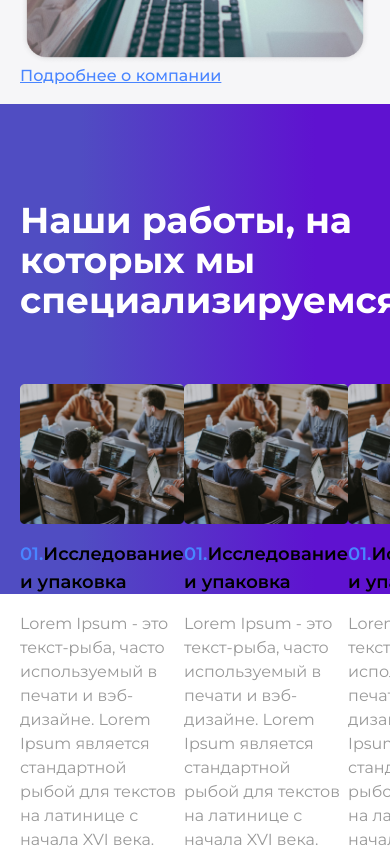
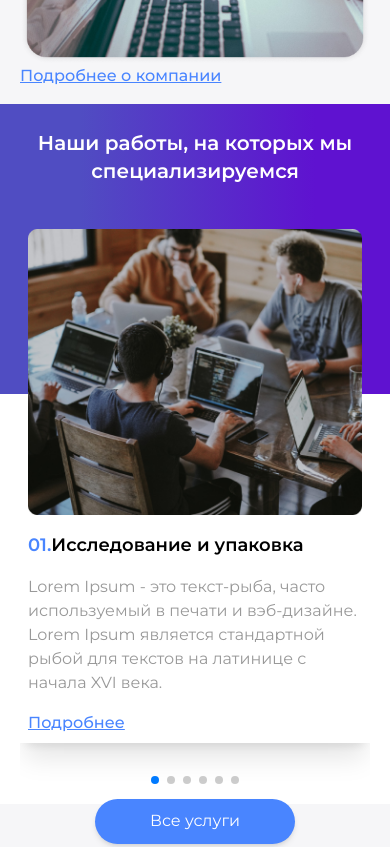
Before and after one commit to NursultanUlanuulu/KaiSoft, a React (Vite) app: page / in a window 390 px wide. Shown: the part 1740-2587 px from the top of the page. Built offline with nearby package versions, Linux system fonts and the light colour scheme.

Commit message:
fixed projects

```diff
--- a/package.json
+++ b/package.json
@@ -10,9 +10,13 @@
     "preview": "vite preview"
   },
   "dependencies": {
+    "@emotion/react": "^11.11.4",
+    "@emotion/styled": "^11.11.0",
+    "@mui/icons-material": "^5.15.12",
     "react": "^18.2.0",
     "react-dom": "^18.2.0",
-    "styled-components": "^6.1.8"
+    "styled-components": "^6.1.8",
+    "swiper": "^11.0.7"
   },
   "devDependencies": {
     "@types/react": "^18.2.15",
--- a/src/components/allServices/AllServises.jsx
+++ b/src/components/allServices/AllServises.jsx
@@ -3,25 +3,57 @@ import Button from "../UI/Button";
 import { Container } from "../../style/style";
 import ser from "../../assets/images/AllServices/serv.png";
 import { allServisesCard } from "../../utils/constants/constants";
+import { Swiper, SwiperSlide } from "swiper/react";
+import "swiper/css";
+import "swiper/css/pagination";
+import { Pagination } from "swiper/modules";
 
 export default function AllServises() {
   return (
-    <div className="h-[900px]">
+    <div className="w-full h-[700px] ">
       <Background>
         <Container>
-          <div className="flex justify-between items-center pt-24 ">
-            <h2 className="text-[#FFF]  text-4xl font-bold w-[540px]">
+          <div className="flex justify-between items-center lg:pt-24 ">
+            <h2 className="text-[#FFF] text-xl text-center font-semibold sm:text-2xl md:text-3xl lg:text-4xl lg:font-bold lg:w-[540px]">
               Наши работы, на которых мы специализируемся
             </h2>
-            <Button className="bg-[#4985FF] text-white w-[200px] h-[45px] rounded-[30px] shadow-md">
+            <Button className="bg-[#4985FF] text-white hidden w-[200px] h-[45px] rounded-[30px] shadow-md lg:inline-block">
               Все услуги
             </Button>
           </div>
-          <div className="flex justify-between border-b-2 border-[#E0E0E0] pb-16">
+          <Swiper
+            slidesPerView={3}
+            spaceBetween={10}
+            pagination={{
+              clickable: true,
+            }}
+            breakpoints={{
+              320: {
+                slidesPerView: 1,
+                spaceBetween: 20,
+              },
+              640: {
+                slidesPerView: 2,
+                spaceBetween: 20,
+              },
+              768: {
+                slidesPerView: 2,
+                spaceBetween: 40,
+              },
+              1024: {
+                slidesPerView: 3,
+                spaceBetween: 10,
+              },
+            }}
+            modules={[Pagination]}
+            className="mySwiper"
+          >
             {allServisesCard.map((el) => (
-              <div className="w-[350px] mt-16" key={el.id}>
+              <SwiperSlide key={el.id}>
+                <div className="flex justify-center">
+                  <div className="mt-9  w-[350px]  mb-14 shadow-xl p-2 lg:mt-16">
                     <img src={ser} alt="" />
-                <h4 className=" text-lg font-semibold text-[#000] mt-4">
+                    <h4 className="text-lg font-semibold text-[#000] mt-4">
                       <span className="text-[#4985FF]">{el.number}</span>
                       {el.title}
                     </h4>
@@ -35,7 +67,14 @@ export default function AllServises() {
                       Подробнее
                     </a>
                   </div>
+                </div>
+              </SwiperSlide>
             ))}
+          </Swiper>
+          <div className="text-center">
+            <Button className="bg-[#4985FF] text-white inline-block w-[200px] h-[45px] rounded-[30px] shadow-md lg:hidden">
+              Все услуги
+            </Button>
           </div>
         </Container>
       </Background>
@@ -45,5 +84,13 @@ export default function AllServises() {
 
 const Background = styled.div`
   background: linear-gradient(90deg, #504dc2 20.44%, #5f12d0 80.91%), #c4c4c4;
+  /* height: 490px; */
+
+  @media (min-width: 320px) {
+    height: 290px;
+    padding: 25px 0 25px;
+  }
+  @media (min-width: 1020px) {
     height: 490px;
+  }
 `;
--- a/src/utils/constants/constants.js
+++ b/src/utils/constants/constants.js
@@ -27,18 +27,36 @@ export const allServisesCard = [
     id: 1,
     number: "01.",
     title: "Исследование и упаковка",
-    text: "Lorem Ipsum - это текст-рыба, часто используемый в печати и вэб-дизайне. Lorem Ipsum является стандартной рыбой для текстов на латинице с начала XVI века."
+    text: "Lorem Ipsum - это текст-рыба, часто используемый в печати и вэб-дизайне. Lorem Ipsum является стандартной рыбой для текстов на латинице с начала XVI века.",
   },
   {
     id: 2,
     number: "01.",
     title: "Исследование и упаковка",
-    text: "Lorem Ipsum - это текст-рыба, часто используемый в печати и вэб-дизайне. Lorem Ipsum является стандартной рыбой для текстов на латинице с начала XVI века."
+    text: "Lorem Ipsum - это текст-рыба, часто используемый в печати и вэб-дизайне. Lorem Ipsum является стандартной рыбой для текстов на латинице с начала XVI века.",
   },
   {
     id: 3,
     number: "01.",
     title: "Исследование и упаковка",
-    text: "Lorem Ipsum - это текст-рыба, часто используемый в печати и вэб-дизайне. Lorem Ipsum является стандартной рыбой для текстов на латинице с начала XVI века."
+    text: "Lorem Ipsum - это текст-рыба, часто используемый в печати и вэб-дизайне. Lorem Ipsum является стандартной рыбой для текстов на латинице с начала XVI века.",
+  },
+  {
+    id: 3,
+    number: "01.",
+    title: "Исследование и упаковка",
+    text: "Lorem Ipsum - это текст-рыба, часто используемый в печати и вэб-дизайне. Lorem Ipsum является стандартной рыбой для текстов на латинице с начала XVI века.",
+  },
+  {
+    id: 3,
+    number: "01.",
+    title: "Исследование и упаковка",
+    text: "Lorem Ipsum - это текст-рыба, часто используемый в печати и вэб-дизайне. Lorem Ipsum является стандартной рыбой для текстов на латинице с начала XVI века.",
+  },
+  {
+    id: 3,
+    number: "01.",
+    title: "Исследование и упаковка",
+    text: "Lorem Ipsum - это текст-рыба, часто используемый в печати и вэб-дизайне. Lorem Ipsum является стандартной рыбой для текстов на латинице с начала XVI века.",
   },
 ];
```
Also changed, not shown: 1 other file (tests, documents, lock files or other folders). Lines whose indentation alone changed are shown as unchanged.
